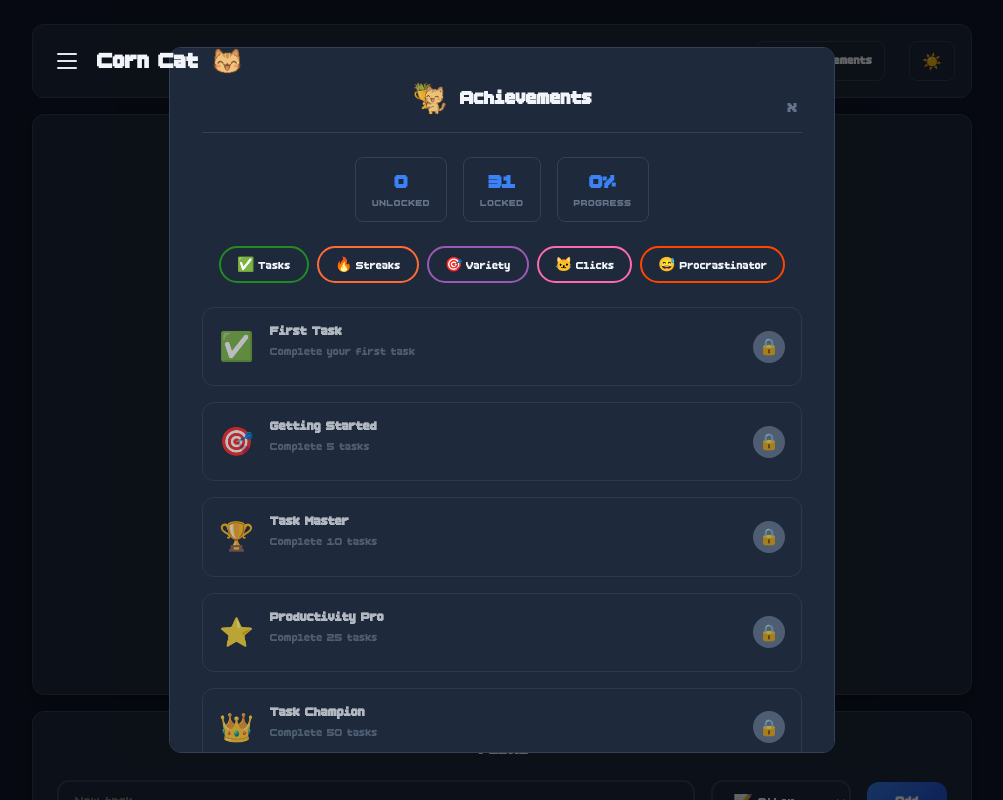
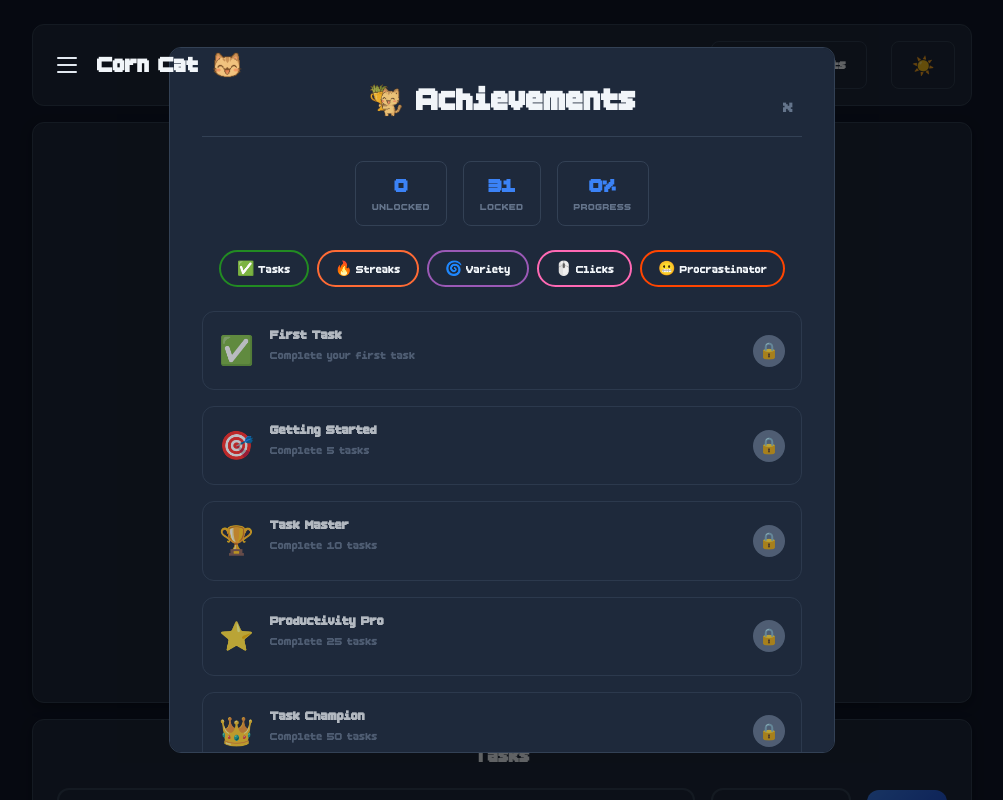
Before and after one commit to d0tfiles/corn-cat-task-manage, a React (Vite) app: page / in a window 1280 px wide. Both pictures are taken after a click on the button "Achievements". Shown: the top 800 px of the page, without its empty margins (138-1141 px from the left). Built offline with nearby package versions, Linux system fonts and the light colour scheme.

Commit message:
made changes to css

```diff
--- a/src/App.css
+++ b/src/App.css
@@ -423,19 +423,19 @@ footer button:hover,
   display: flex;
   align-items: center;
   gap: 8px;
-  padding: 8px 12px;
+  padding: 12px 20px;
   border-radius: 8px;
   border: 1px solid var(--border);
   background: transparent;
   color: var(--text-primary);
-  font-size: 14px;
+  font-size: 16px;
   font-weight: 600;
   cursor: pointer;
   transition: transform 0.2s ease, box-shadow 0.2s ease, background-color 0.2s ease;
   text-decoration: none;
   flex-shrink: 0;
   white-space: nowrap;
-  height: 40px;
+  height: 48px;
 }
 
 .achievements-button:hover {
@@ -455,18 +455,18 @@ footer button:hover,
 
 /* Theme Toggle Button */
 .theme-toggle-button {
-  padding: 8px 12px;
+  padding: 12px 20px;
   border-radius: 8px;
   border: 1px solid var(--border);
   background: transparent;
   color: var(--text-primary);
-  font-size: 16px;
+  font-size: 18px;
   cursor: pointer;
   transition: transform 0.2s ease, box-shadow 0.2s ease, background-color 0.2s ease;
   margin-left: 12px;
   flex-shrink: 0;
   white-space: nowrap;
-  height: 40px;
+  height: 48px;
 }
 
 .theme-toggle-button:hover {
@@ -518,7 +518,7 @@ footer button:hover,
 .achievements-header h2 {
   margin: 0;
   color: var(--text-primary);
-  font-size: 24px;
+  font-size: 40px;
   font-weight: 700;
   display: flex;
   align-items: center;
@@ -529,15 +529,14 @@ footer button:hover,
   background: none;
   border: none;
   color: var(--text-muted);
-  font-size: 24px;
+  font-size: 25px;
   cursor: pointer;
-  padding: 4px;
+  padding: 8px;
   border-radius: 4px;
-  transition: color 0.2s ease, background-color 0.2s ease;
   position: absolute;
   right: 0;
-  top: 50%;
-  transform: translateY(-50%);
+  top: 10%;
+  transform: none;
 }
 
 .close-button:hover {
@@ -760,9 +759,11 @@ footer button:hover,
   background: none;
   border: none;
   color: var(--text-muted);
-  font-size: 24px;
+  font-size: 25px;
   cursor: pointer;
   padding: 4px;
+  top: 0;
+  transform: none;
   border-radius: 4px;
   transition: color 0.2s ease, background-color 0.2s ease;
 }
--- a/src/achievements-ui.tsx
+++ b/src/achievements-ui.tsx
@@ -16,9 +16,9 @@ interface AchievementsProps {
 const categoryLabels: Record<AchievementCategory, string> = {
   tasks: '✅ Tasks',
   streaks: '🔥 Streaks',
-  variety: '🎯 Variety',
-  clicks: '🐱 Clicks',
-  procrastinator: '😅 Procrastinator'
+  variety: '🌀 Variety',
+  clicks: '🖱️ Clicks',
+  procrastinator: '😬 Procrastinator'
 }
 
 const categoryColors: Record<AchievementCategory, string> = {
```
